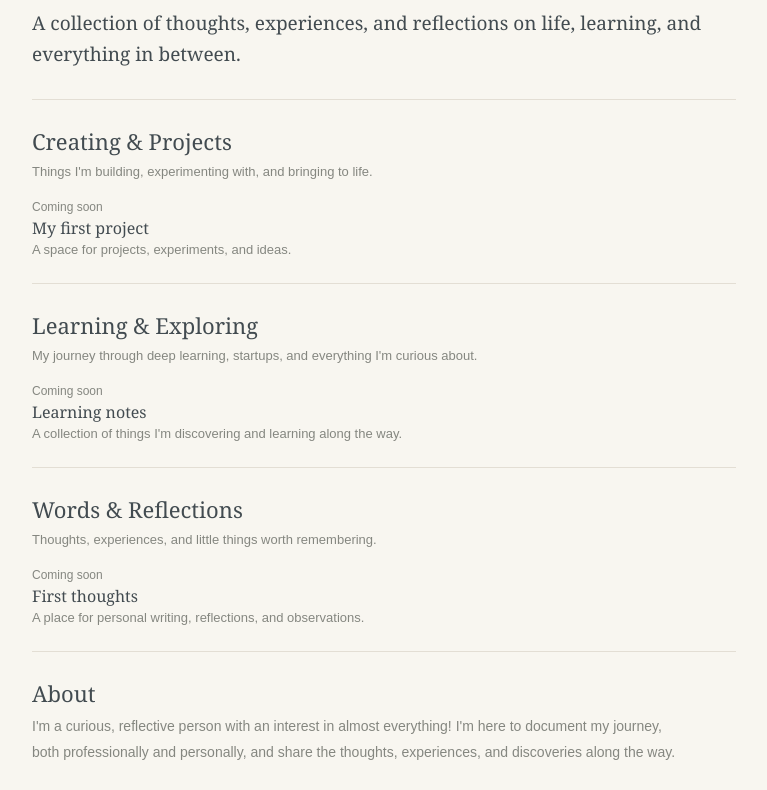
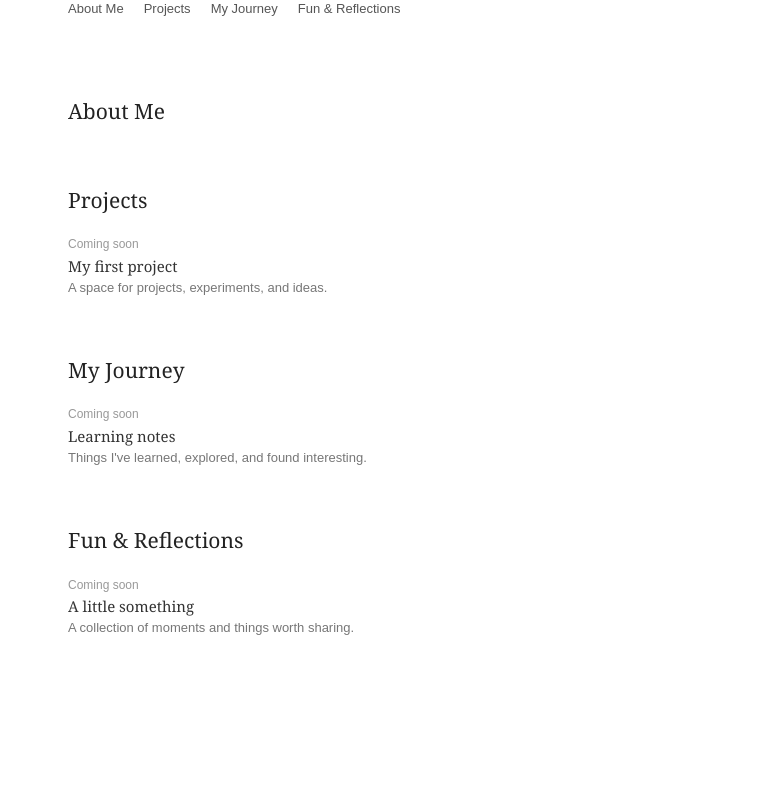
Before and after one commit to Arlimmi/my-website, a plain HTML site: page index.html in a window 1280 px wide. Shown: the part 108-898 px from the top of the page, without its empty margins (256-1023 px from the left). After the commit the page ends 872 px from the top, so only its background shows below. Drawn offline with Linux system fonts and the light colour scheme.

Commit message:
Refactor index.html for improved layout and styles
Updated the title, modified styles, and restructured sections for better organization and clarity.

```diff
--- a/index.html
+++ b/index.html
@@ -1,28 +1,14 @@
 
 <!DOCTYPE html>
 <html lang="en">
-
 <head>
     <meta charset="UTF-8">
     <meta name="viewport" content="width=device-width, initial-scale=1.0">
-
-    <title>My Little Corner</title>
+    <title>Sahel Arlimmi</title>
 
     <style>
-        :root {
-            --cloud: #F8F6F0;
-            --sand: #E9E1D2;
-            --gold: #B49A6B;
-            --sky: #A9C5D2;
-            --ink: #424B50;
-            --muted: #858780;
-            --line: #E3DED4;
-        }
-
         * {
             box-sizing: border-box;
-            margin: 0;
-            padding: 0;
         }
 
         html {
@@ -30,306 +16,206 @@
         }
 
         body {
-            background: var(--cloud);
-            color: var(--ink);
+            margin: 0;
+            background: #fff;
+            color: #222;
             font-family: Arial, sans-serif;
+            font-size: 14px;
             line-height: 1.6;
         }
 
         .container {
-            max-width: 760px;
+            max-width: 680px;
             margin: 0 auto;
-            padding: 0 28px;
+            padding: 55px 24px 70px;
+        }
+
+        /* Name */
+
+        .site-title {
+            margin: 0 0 14px;
+            color: #111;
+            font-size: 32px;
+            font-weight: 700;
+            letter-spacing: -1.2px;
+            line-height: 1.2;
         }
 
         /* Navigation */
 
         nav {
+            margin-bottom: 75px;
+        }
+
+        .nav-links {
             display: flex;
-            justify-content: space-between;
-            align-items: center;
-            padding: 25px 0;
-            border-bottom: 1px solid var(--line);
+            flex-wrap: wrap;
             gap: 20px;
         }
 
-        .logo {
-            font-family: Georgia, serif;
-            font-size: 17px;
-            color: var(--gold);
+        .nav-links a {
+            color: #555;
             text-decoration: none;
+            font-size: 13px;
         }
 
-        nav div {
-            display: flex;
-            gap: 22px;
-            flex-wrap: wrap;
-        }
-
-        nav div a {
-            color: var(--muted);
-            text-decoration: none;
-            font-size: 13px;
-            transition: color 0.2s;
-        }
-
-        nav div a:hover {
-            color: var(--gold);
-        }
-
-        /* Introduction */
-
-        .intro {
-            padding: 38px 0 30px;
-            font-family: Georgia, serif;
-            font-size: 19px;
-            line-height: 1.6;
-            max-width: 680px;
-            color: var(--ink);
+        .nav-links a:hover {
+            color: #111;
+            text-decoration: underline;
         }
 
         /* Sections */
 
         section {
-            padding: 24px 0;
-            border-top: 1px solid var(--line);
-            scroll-margin-top: 20px;
+            margin-bottom: 55px;
+            scroll-margin-top: 25px;
         }
 
         section h2 {
+            margin: 0 0 18px;
+            color: #222;
             font-family: Georgia, serif;
-            font-size: 22px;
+            font-size: 21px;
             font-weight: normal;
-            margin-bottom: 3px;
         }
 
-        .section-description {
-            color: var(--muted);
-            font-size: 13px;
-            margin-bottom: 15px;
-        }
-
-        /* Blog entries */
+        /* Entries */
 
         .entry {
-            margin-bottom: 17px;
-        }
-
-        .entry:last-child {
-            margin-bottom: 0;
+            margin-bottom: 19px;
         }
 
         .entry-date {
             display: block;
-            color: var(--muted);
+            color: #999;
             font-size: 12px;
-            margin-bottom: 0;
         }
 
         .entry h3 {
+            margin: 0;
             font-family: Georgia, serif;
-            font-size: 16px;
+            font-size: 15px;
             font-weight: normal;
-            line-height: 1.4;
-            margin: 0;
+            line-height: 1.5;
         }
 
         .entry h3 a {
-            color: var(--ink);
+            color: #333;
             text-decoration: none;
-            transition: color 0.2s;
         }
 
         .entry h3 a:hover {
-            color: var(--gold);
+            text-decoration: underline;
         }
 
         .entry p {
-            color: var(--muted);
+            margin: 1px 0 0;
+            color: #777;
             font-size: 13px;
-            line-height: 1.5;
-            margin: 0;
         }
 
         /* About */
 
         .about-text {
-            max-width: 650px;
+            max-width: 550px;
+            color: #666;
             font-size: 14px;
             line-height: 1.8;
-            color: var(--muted);
-        }
-
-        /* Footer */
-
-        footer {
-            text-align: center;
-            padding: 30px 0;
-            margin-top: 5px;
-            border-top: 1px solid var(--line);
-            color: var(--muted);
-            font-size: 12px;
-        }
-
-        footer span {
-            color: var(--gold);
         }
 
         /* Mobile */
 
         @media (max-width: 600px) {
+            .container {
+                padding: 40px 22px 50px;
+            }
+
+            .site-title {
+                font-size: 29px;
+            }
 
             nav {
-                flex-direction: column;
-                align-items: flex-start;
-                gap: 13px;
-            }
-
-            nav div {
-                gap: 18px;
-            }
-
-            .intro {
-                padding: 30px 0 25px;
-                font-size: 18px;
+                margin-bottom: 60px;
             }
 
             section {
-                padding: 21px 0;
+                margin-bottom: 45px;
             }
 
-            section h2 {
-                font-size: 21px;
+            .nav-links {
+                gap: 16px;
             }
         }
-
     </style>
 </head>
 
 <body>
 
-    <div class="container">
+    <main class="container">
+
+        <!-- Name -->
+
+        <h1 class="site-title">Sahel Arlimmi</h1>
+
 
         <!-- Navigation -->
 
         <nav>
-            <a href="#" class="logo">☁</a>
-
-            <div>
-                <a href="#creating">Creating</a>
-                <a href="#learning">Learning</a>
-                <a href="#writing">Writing</a>
-                <a href="#about">About</a>
+            <div class="nav-links">
+                <a href="#about">About Me</a>
+                <a href="#projects">Projects</a>
+                <a href="#journey">My Journey</a>
+                <a href="#fun">Fun & Reflections</a>
             </div>
         </nav>
 
 
-        <!-- Introduction -->
+        <!-- About Me -->
 
-        <div class="intro">
-            A collection of thoughts, experiences, and reflections on life,
-            learning, and everything in between.
-        </div>
+        <section id="about">
+            <h2>About Me</h2>
+        </section>
 
 
-        <!-- Creating & Projects -->
+        <!-- Projects -->
 
-        <section id="creating">
-
-            <h2>Creating & Projects</h2>
-
-            <p class="section-description">
-                Things I'm building, experimenting with, and bringing to life.
-            </p>
+        <section id="projects">
+            <h2>Projects</h2>
 
             <div class="entry">
                 <span class="entry-date">Coming soon</span>
-
-                <h3>
-                    <a href="#">My first project</a>
-                </h3>
-
-                <p>
-                    A space for projects, experiments, and ideas.
-                </p>
+                <h3><a href="#">My first project</a></h3>
+                <p>A space for projects, experiments, and ideas.</p>
             </div>
-
         </section>
 
 
-        <!-- Learning & Exploring -->
+        <!-- My Journey -->
 
-        <section id="learning">
-
-            <h2>Learning & Exploring</h2>
-
-            <p class="section-description">
-                My journey through deep learning, startups, and everything I'm curious about.
-            </p>
+        <section id="journey">
+            <h2>My Journey</h2>
 
             <div class="entry">
                 <span class="entry-date">Coming soon</span>
-
-                <h3>
-                    <a href="#">Learning notes</a>
-                </h3>
-
-                <p>
-                    A collection of things I'm discovering and learning along the way.
-                </p>
+                <h3><a href="#">Learning notes</a></h3>
+                <p>Things I've learned, explored, and found interesting.</p>
             </div>
-
         </section>
 
 
-        <!-- Words & Reflections -->
+        <!-- Fun & Reflections -->
 
-        <section id="writing">
-
-            <h2>Words & Reflections</h2>
-
-            <p class="section-description">
-                Thoughts, experiences, and little things worth remembering.
-            </p>
+        <section id="fun">
+            <h2>Fun & Reflections</h2>
 
             <div class="entry">
                 <span class="entry-date">Coming soon</span>
-
-                <h3>
-                    <a href="#">First thoughts</a>
-                </h3>
-
-                <p>
-                    A place for personal writing, reflections, and observations.
-                </p>
+                <h3><a href="#">A little something</a></h3>
+                <p>A collection of moments and things worth sharing.</p>
             </div>
-
         </section>
 
-
-        <!-- About -->
-
-        <section id="about">
-
-            <h2>About</h2>
-
-            <p class="about-text">
-                I'm a curious, reflective person with an interest in almost
-                everything! I'm here to document my journey, both professionally
-                and personally, and share the thoughts, experiences, and
-                discoveries along the way.
-            </p>
-
-        </section>
-
-
-        <!-- Footer -->
-
-        <footer>
-            Made with curiosity <span>✧</span>
-        </footer>
-
-    </div>
+    </main>
 
 </body>
 </html>
```
